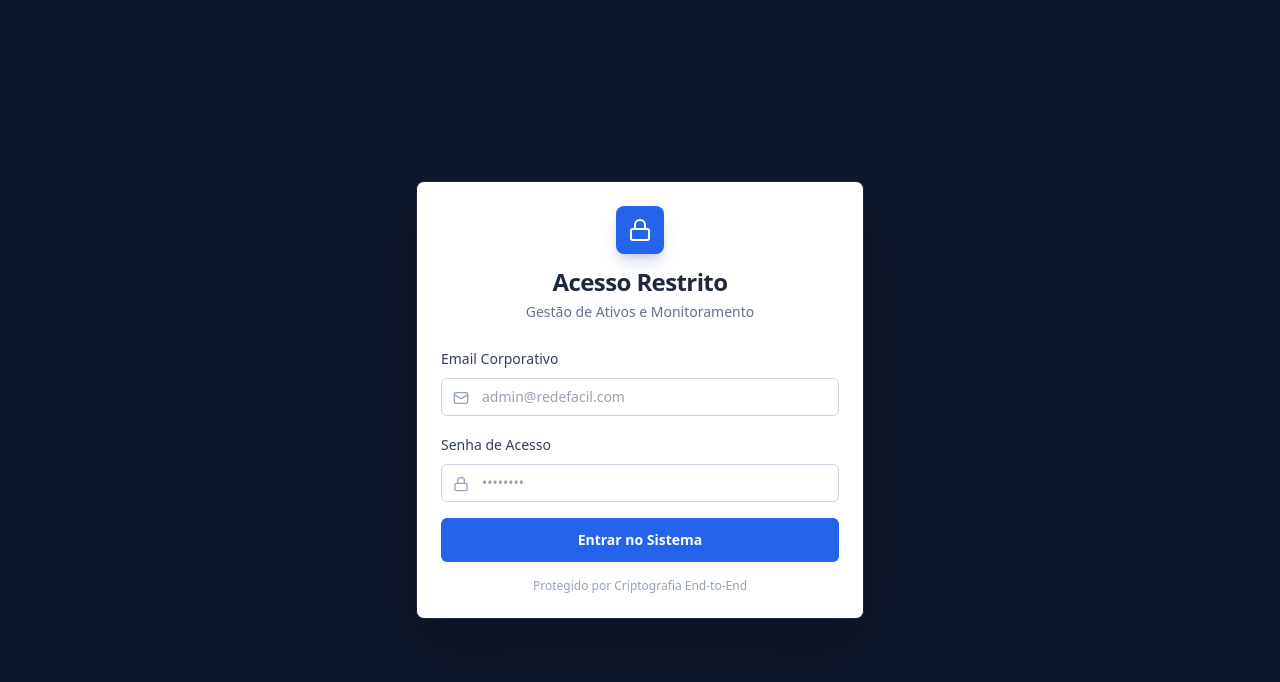
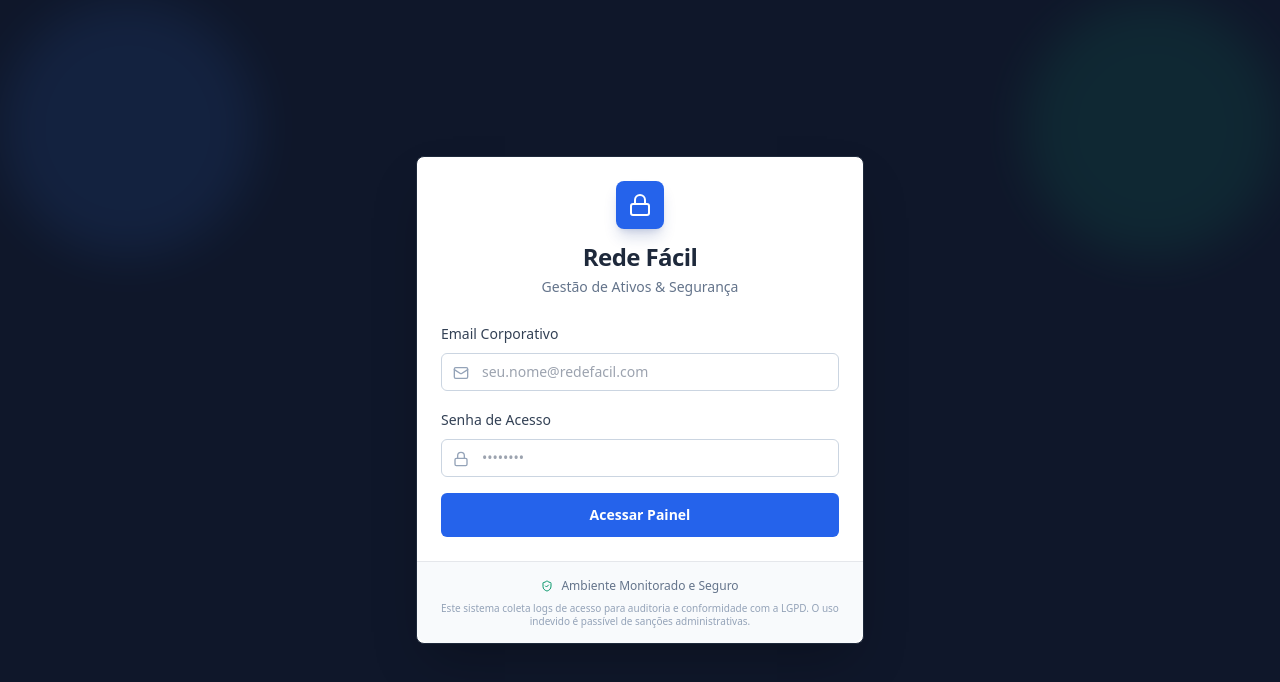
Before and after one commit to Gustavo13Cs/RedeFacilInventario, a React (Vite) app in the folder rede-facil-monitoramento/frontend/: page / in a window 1280 px wide. Shown: the top 682 px of the page. Built offline with nearby package versions, Linux system fonts and the light colour scheme; no server answers.

Commit message:
Padrão LGPD

```diff
--- a/rede-facil-monitoramento/frontend/src/components/Login.jsx
+++ b/rede-facil-monitoramento/frontend/src/components/Login.jsx
@@ -1,7 +1,7 @@
 import React, { useState } from 'react';
-import { Card, CardContent, CardHeader, CardTitle } from "@/components/ui/card";
+import { Card, CardContent, CardHeader, CardTitle, CardFooter } from "@/components/ui/card";
 import { Button } from "@/components/ui/button";
-import { Lock, Mail, Loader2, AlertCircle } from 'lucide-react';
+import { Lock, Mail, Loader2, AlertCircle, ShieldCheck } from 'lucide-react';
 import axios from 'axios';
 import { API_URL } from '../config';
 
@@ -17,7 +17,7 @@ export default function Login({ onLoginSuccess }) {
     setLoading(true);
 
     try {
-      const baseUrl = API_URL.replace('/api', '');
+      const baseUrl = API_URL.endsWith('/api') ? API_URL.replace('/api', '') : API_URL;
 
       const res = await axios.post(`${baseUrl}/auth/login`, {
         email,
@@ -40,19 +40,23 @@ export default function Login({ onLoginSuccess }) {
   };
 
   return (
-    <div className="min-h-screen w-full flex items-center justify-center bg-slate-900 px-4">
-      <Card className="w-full max-w-md shadow-2xl border-slate-800 bg-white">
+    <div className="min-h-screen w-full flex items-center justify-center bg-slate-900 px-4 relative overflow-hidden">
+      <div className="absolute inset-0 opacity-10 pointer-events-none">
+        <div className="absolute top-0 left-0 w-64 h-64 bg-blue-500 rounded-full mix-blend-multiply filter blur-xl animate-blob"></div>
+        <div className="absolute top-0 right-0 w-64 h-64 bg-emerald-500 rounded-full mix-blend-multiply filter blur-xl animate-blob animation-delay-2000"></div>
+      </div>
+
+      <Card className="w-full max-w-md shadow-2xl border-slate-800 bg-white relative z-10">
         <CardHeader className="space-y-1 items-center pb-2">
           <div className="w-12 h-12 bg-blue-600 rounded-lg flex items-center justify-center mb-2 shadow-lg shadow-blue-900/20">
             <Lock className="h-6 w-6 text-white" />
           </div>
-          <CardTitle className="text-2xl font-bold text-center text-slate-800">Acesso Restrito</CardTitle>
-          <p className="text-sm text-slate-500 text-center">Gestão de Ativos e Monitoramento</p>
+          <CardTitle className="text-2xl font-bold text-center text-slate-800">Rede Fácil</CardTitle>
+          <p className="text-sm text-slate-500 text-center">Gestão de Ativos & Segurança</p>
         </CardHeader>
         <CardContent>
           <form onSubmit={handleLogin} className="space-y-4 pt-4">
 
-            {/* EMAIL */}
             <div className="space-y-2">
               <label className="text-sm font-medium text-slate-700">Email Corporativo</label>
               <div className="relative">
@@ -60,7 +64,7 @@ export default function Login({ onLoginSuccess }) {
                 <input
                   type="email"
                   required
-                  placeholder="admin@redefacil.com"
+                  placeholder="seu.nome@redefacil.com"
                   className="w-full pl-10 pr-3 py-2 border border-slate-300 rounded-md text-sm focus:outline-none focus:ring-2 focus:ring-blue-500 transition-all"
                   value={email}
                   onChange={(e) => setEmail(e.target.value)}
@@ -68,7 +72,6 @@ export default function Login({ onLoginSuccess }) {
               </div>
             </div>
 
-            {/* SENHA */}
             <div className="space-y-2">
               <label className="text-sm font-medium text-slate-700">Senha de Acesso</label>
               <div className="relative">
@@ -96,14 +99,20 @@ export default function Login({ onLoginSuccess }) {
               className="w-full bg-blue-600 hover:bg-blue-700 text-white font-bold h-11 transition-colors"
               disabled={loading}
             >
-              {loading ? <><Loader2 className="mr-2 h-4 w-4 animate-spin" /> Autenticando...</> : 'Entrar no Sistema'}
+              {loading ? <><Loader2 className="mr-2 h-4 w-4 animate-spin" /> Verificando Credenciais...</> : 'Acessar Painel'}
             </Button>
-
-            <div className="text-center text-xs text-slate-400 mt-4">
-              Protegido por Criptografia End-to-End
-            </div>
           </form>
         </CardContent>
+        <CardFooter className="flex flex-col gap-2 border-t bg-slate-50 p-4 rounded-b-xl">
+            <div className="flex items-center gap-2 justify-center text-xs text-slate-500">
+                <ShieldCheck className="h-3 w-3 text-emerald-600" />
+                <span>Ambiente Monitorado e Seguro</span>
+            </div>
+            <p className="text-[10px] text-slate-400 text-center leading-tight">
+                Este sistema coleta logs de acesso para auditoria e conformidade com a LGPD.
+                O uso indevido é passível de sanções administrativas.
+            </p>
+        </CardFooter>
       </Card>
     </div>
   );
--- a/rede-facil-monitoramento/frontend/src/components/ui/TopNavbar.jsx
+++ b/rede-facil-monitoramento/frontend/src/components/ui/TopNavbar.jsx
@@ -1,5 +1,5 @@
 import React from 'react';
-import { Search, Bell, User, LogOut, Menu } from 'lucide-react';
+import { Search, Bell, User, LogOut, Menu, Shield } from 'lucide-react';
 import { Badge } from "@/components/ui/badge";
 
 const TopNavbar = ({
@@ -7,23 +7,24 @@ const TopNavbar = ({
   searchTerm,
   onSearchChange,
   currentUser,
+  userRole,
   onLogout,
   isLoggingOut
 }) => {
   return (
     <header className="h-16 bg-white border-b border-slate-200 flex items-center justify-between px-6 shadow-sm sticky top-0 z-10">
 
-      {/* LADO ESQUERDO: Título */}
+
       <div className="flex items-center gap-4">
         <h2 className="text-xl font-bold text-slate-800 tracking-tight">
           {title}
         </h2>
-        <Badge variant="outline" className="bg-emerald-50 text-emerald-700 border-emerald-200 px-2 py-0.5 text-xs">
-           Online
+        <Badge variant="outline" className="bg-emerald-50 text-emerald-700 border-emerald-200 px-2 py-0.5 text-xs flex items-center gap-1">
+           <Shield className="h-3 w-3" />
+           Conexão Segura
          </Badge>
       </div>
 
-      {/* CENTRO: Barra de Pesquisa Global */}
       <div className="flex-1 max-w-md mx-6">
         <div className="relative">
           <Search className="absolute left-3 top-1/2 -translate-y-1/2 h-4 w-4 text-slate-400" />
@@ -37,9 +38,7 @@ const TopNavbar = ({
         </div>
       </div>
 
-      {/* LADO DIREITO: Perfil e Ações */}
       <div className="flex items-center gap-4">
-        {/* Botão de Notificações (Decorativo por enquanto) */}
         <button className="relative p-2 text-slate-500 hover:bg-slate-100 rounded-full transition-colors">
           <Bell className="h-5 w-5" />
           <span className="absolute top-1.5 right-1.5 h-2 w-2 bg-red-500 rounded-full border-2 border-white"></span>
@@ -47,14 +46,15 @@ const TopNavbar = ({
 
         <div className="h-8 w-px bg-slate-200 mx-1"></div>
 
-        {/* Perfil do Usuário */}
         <div className="flex items-center gap-3">
           <div className="text-right hidden md:block">
             <p className="text-sm font-semibold text-slate-700 leading-none">{currentUser}</p>
-            <p className="text-xs text-slate-500 mt-1">Admin</p>
+            <p className="text-xs text-slate-500 mt-1 capitalize">
+                {userRole === 'admin' ? 'Administrador' : userRole}
+            </p>
           </div>
-          <div className="h-9 w-9 bg-blue-100 rounded-full flex items-center justify-center text-blue-700 font-bold border border-blue-200">
-            {currentUser.substring(0, 2).toUpperCase()}
+          <div className="h-9 w-9 bg-blue-100 rounded-full flex items-center justify-center text-blue-700 font-bold border border-blue-200 uppercase">
+            {currentUser ? currentUser.substring(0, 2) : 'RF'}
           </div>
 
           <button
```
Also changed, not shown: rede-facil-monitoramento/frontend/src/App.jsx (+56 -23 lines).
